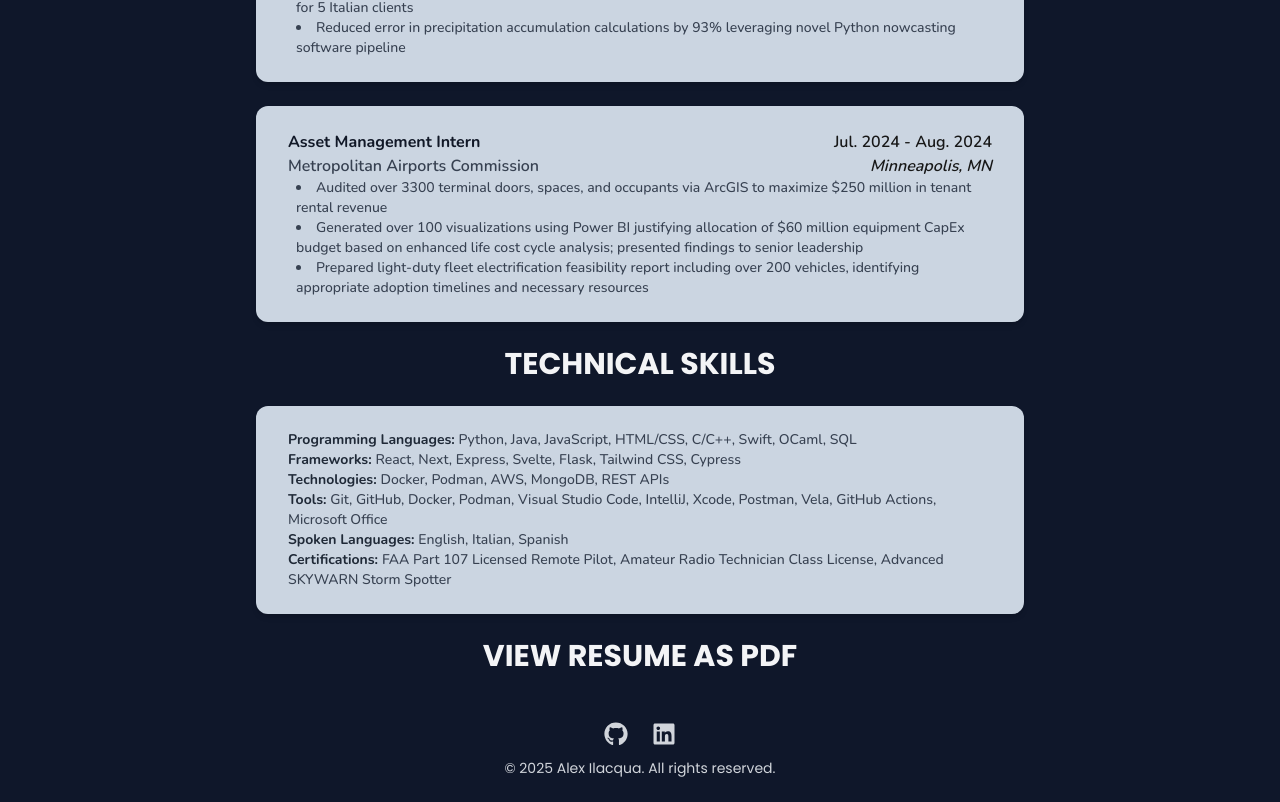
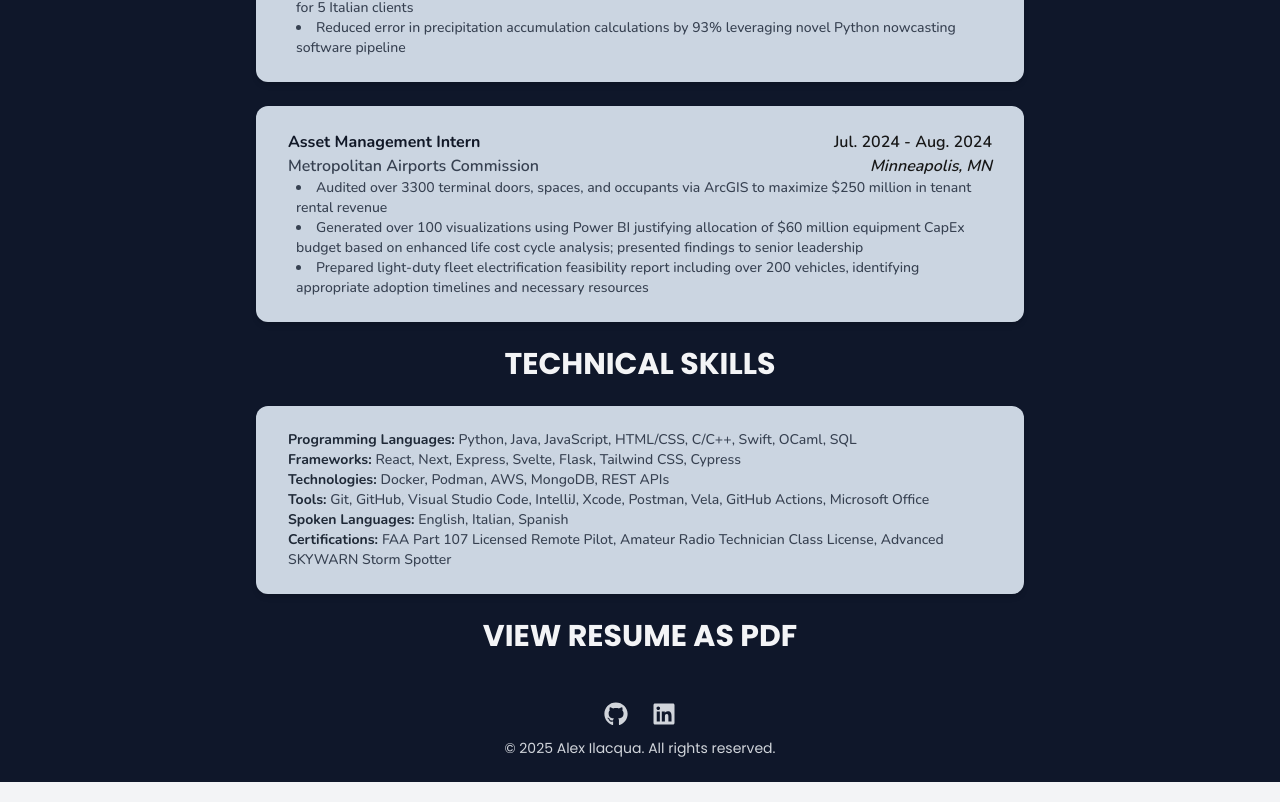
Before and after one commit to ailacqua/ailacqua.github.io, a Next.js app: page /ailacqua.github.io/experience in a window 1280 px wide. Shown: the part 1290-2092 px from the top of the page. Built offline with nearby package versions, Linux system fonts and the light colour scheme.

Commit message:
Updated skills

```diff
--- a/app/comingsoon/page.js
+++ b/app/comingsoon/page.js
@@ -12,7 +12,7 @@ export default function ComingSoon() {
       <main className="flex flex-col items-center p-8 space-y-8 min-h-screen">
         <h1
             className="font-bold font-poppins text-3xl text-gray-100 text-center my-6"
-            data-title="TECHNICAL SKILLS"
+            data-title="coming soon"
           >PAGE COMING SOON!</h1>
       </main>
       <Footer />
--- a/app/data/skills.json
+++ b/app/data/skills.json
@@ -28,8 +28,6 @@
     "tools": [
         "Git",
         "GitHub",
-        "Docker",
-        "Podman",
         "Visual Studio Code",
         "IntelliJ",
         "Xcode",
```
